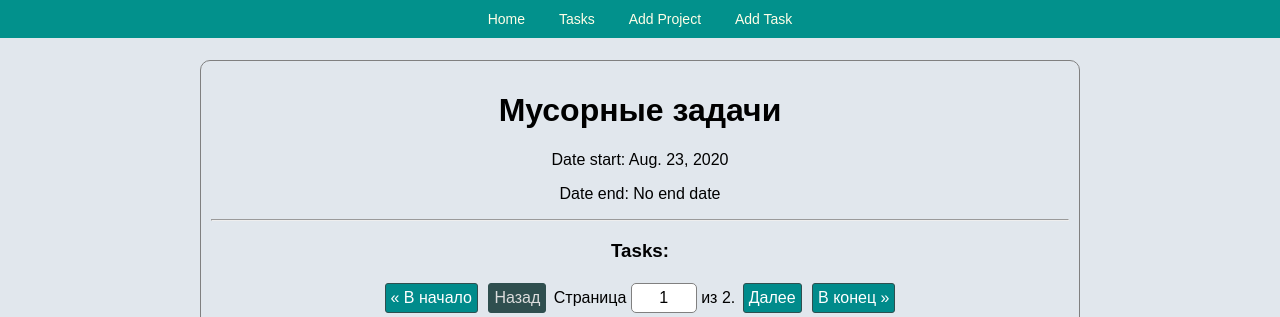
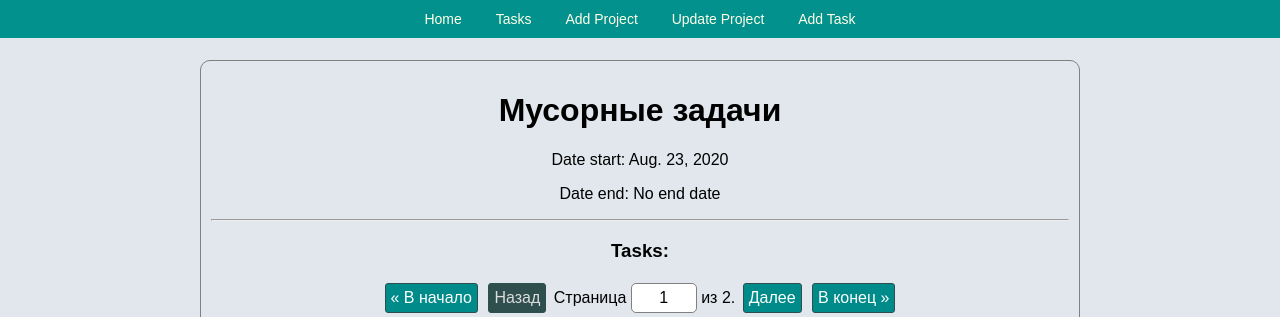
Before and after one commit to Beknasar/python_group_6_homework_61_Ulanbek_uulu_Beknasar, a Django app: page /project/1/ in a window 1280 px wide. Shown: the top 317 px of the page. Run offline with Django 3.2, Linux system fonts and the light colour scheme; data comes from the database, SQL or seed files in the repository; some libraries are stand-ins or nearby versions.

Commit message:
Создано обновление проектов на джанговском UpdateView.

```diff
--- a/source/main/urls.py
+++ b/source/main/urls.py
@@ -15,13 +15,14 @@ Including another URLconf
 """
 from django.contrib import admin
 from django.urls import path
-from webapp.views import IndexView, TaskCreateView, TaskDeleteView, TaskView, TaskUpdateView, ProjectView, ProjectCreateView, TaskListView
+from webapp.views import IndexView, TaskCreateView, TaskDeleteView, TaskView, TaskUpdateView, ProjectView, ProjectCreateView, TaskListView, ProjectUpdateView
 
 urlpatterns = [
     path('admin/', admin.site.urls),
     path('', IndexView.as_view(), name='index'),
     path('project/<int:pk>/', ProjectView.as_view(), name='project_view'),
     path('project/add/', ProjectCreateView.as_view(), name='project_create'),
+    path('project/<int:pk>/update', ProjectUpdateView.as_view(), name='project_update'),
 
     path('tasks/', TaskListView.as_view(), name='task_list'),
     path('project/<int:pk>/tasks/add/', TaskCreateView.as_view(), name='task_create'),
--- a/source/webapp/templates/project/project_view.html
+++ b/source/webapp/templates/project/project_view.html
@@ -2,13 +2,9 @@
 
 {% block title %}View{% endblock %}
 
-{#{% block menu %}#}
-{#    <li><a href="{% url 'article_update' article.pk %}">Update</a></li>#}
-{#    <li><a href="{% url 'article_delete' article.pk %}">Delete</a></li>#}
-{#    <li><a href="{% url 'article_comment_add' article.pk %}">Add Comment</a></li>#}
-{#{% endblock %}#}
 {% block menu %}
-          <li><a href="{% url 'task_create' project.pk %}">Add Task</a></li>
+    <li><a href="{% url 'project_update' project.pk %}">Update Project</a></li>
+    <li><a href="{% url 'task_create' project.pk %}">Add Task</a></li>
 {% endblock %}
 {% block content %}
     <div class="box">
--- a/source/webapp/views/project_views.py
+++ b/source/webapp/views/project_views.py
@@ -2,7 +2,7 @@ from django.core.paginator import Paginator
 from django.urls import reverse
 
 from webapp.models import  Project
-from django.views.generic import  ListView, DetailView, CreateView, View
+from django.views.generic import ListView, DetailView, CreateView, View, UpdateView
 
 from webapp.forms import TaskForm, SearchForm, ProjectForm
 from django.db.models import Q, F
@@ -69,3 +69,12 @@ class ProjectCreateView(CreateView):
 
     def get_success_url(self):
         return reverse('project_view', kwargs={'pk': self.object.pk})
+
+class ProjectUpdateView(UpdateView):
+    template_name = 'project/project_update.html'
+    form_class = ProjectForm
+    model = Project
+    context_object_name = 'project'
+
+    def get_success_url(self):
+        return reverse('project_view', kwargs={'pk': self.object.pk})
--- a/source/webapp/views/task_views.py
+++ b/source/webapp/views/task_views.py
@@ -75,8 +75,3 @@ class TaskDeleteView(DeleteView):
     template_name = 'task/task_delete.html'
     model = Tasks
     success_url = reverse_lazy('index')
-    # def get(self, request, *args, **kwargs):
-    #     return render(request, 'task/task_delete.html', context={'task': task})
-    #
-    # def get_success_url(self):
-    #     return reverse('task_view', kwargs={'pk': self.object.pk})
```
Also changed, not shown: source/webapp/templates/project/project_update.html (added, +13 -0 lines).
